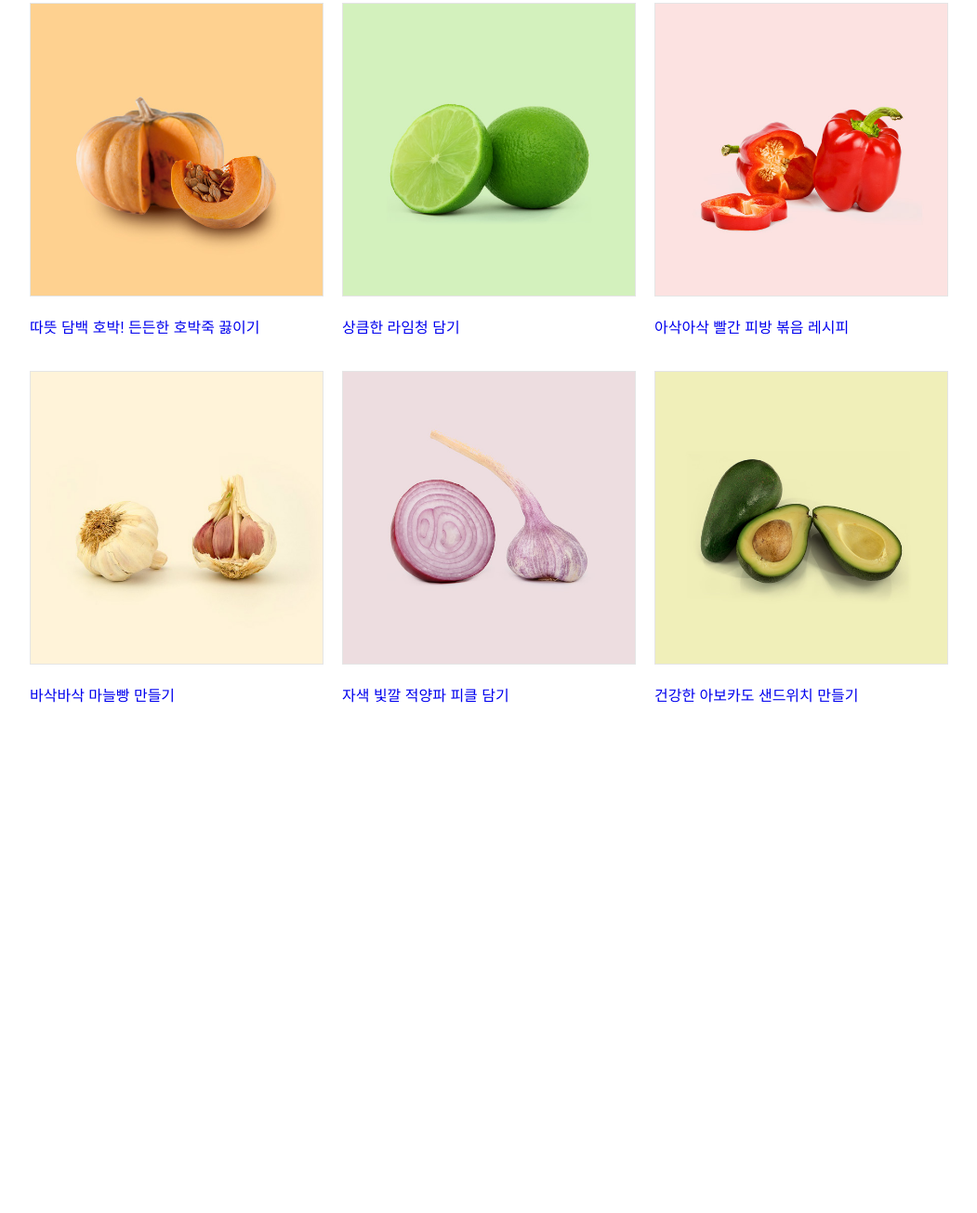
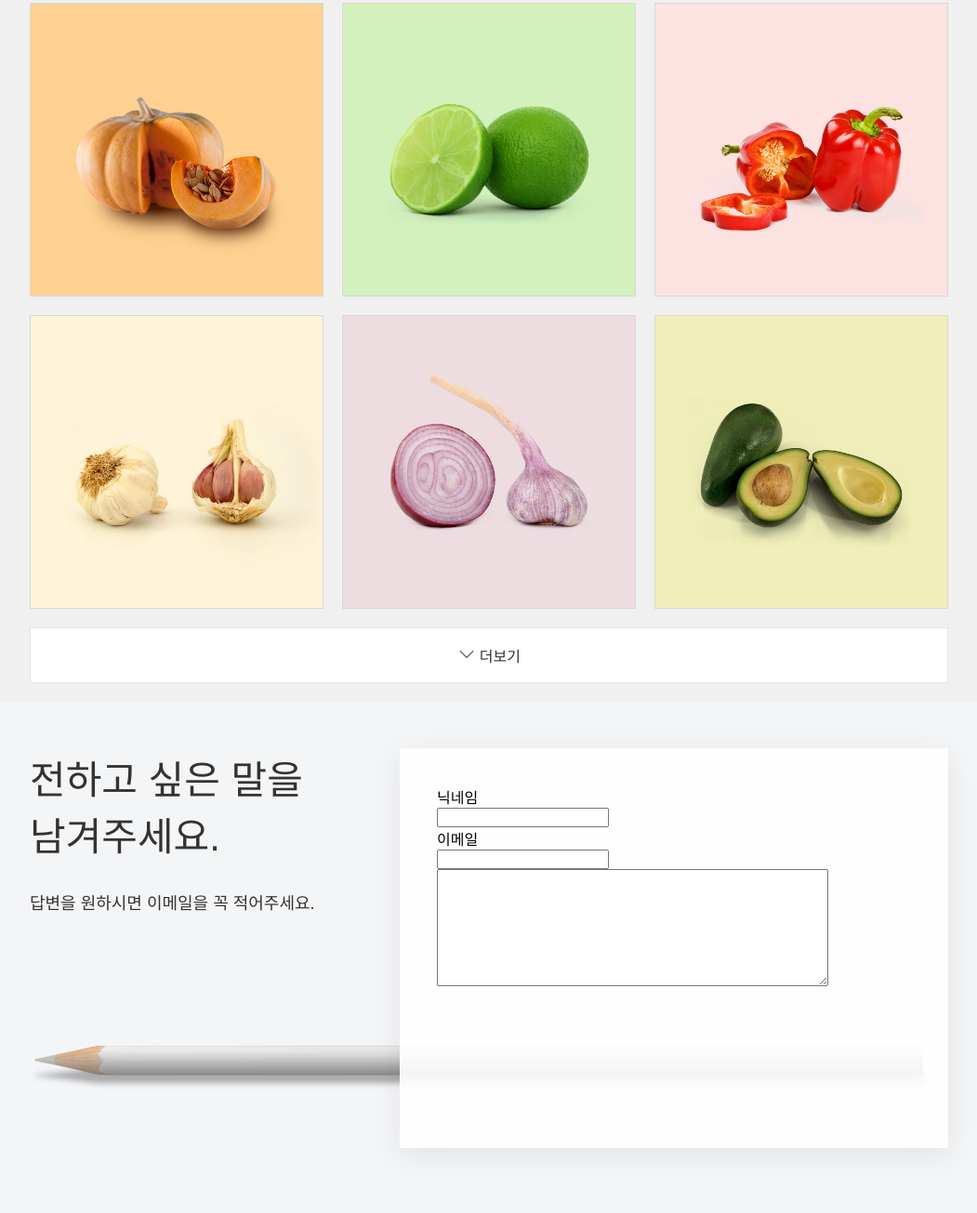
Before and after one commit to gonyy22/boostcourse_projectC, a plain HTML site: page main.html in a window 1280 px wide. Shown: the part 507-1812 px from the top of the page at 93% size, without its empty margins (114-1165 px from the left). Before the commit the page ends 1302 px from the top, so only its background shows below. Drawn offline with Linux system fonts and the light colour scheme.

Commit message:
update html,css overall

```diff
--- a/css/foodwith.css
+++ b/css/foodwith.css
@@ -90,52 +90,129 @@ nav a:hover{
 .intro_img_wrap{
   float: left;
 }
-section{
+.food_img_section{
+  height: 772px;
   background-color: #f0f0f0;
 }
 .food_img_wrap{
   width:988px;
-    margin: 20px auto;
+  margin: 0 auto;
 }
-.food_img_wrap img{
+.food_img_wrap .thumbnail_food{
   width:316px;
   height: 316px;
   border: 1px solid rgba(0, 0, 0, 0.1);
   box-sizing: border-box;
 }
-.food_img_wrap img:hover{
+.food_img_wrap .thumbnail_food:hover{
   opacity: 0.5;
 }
 .food_img_wrap a:hover .dimmed{
   display: block;
 }
+.food_img_wrap:after{
+  display: block;
+  clear: both;
+  content: '';
+}
 .food_img_wrap li{
   float:left;
-}
-.food_img_wrap a{
   position: relative;
+  display: block;
+  width:316px;
+  height: 316px;
+  margin-top:20px;
 }
 .food_img_wrap li + li{
   margin-left: 20px;
-    margin-bottom: 20px;
 }
 .food_img_wrap li:nth-child(3n+1){
   margin-left: 0;
-/* }
+}
 .dimmed{
   position: absolute;
   display: none;
   left:1px;
   right:1px;
-    bottom:3px;
+  bottom:1px;
   height: 60px;
-    width:270px;
   background-color: #fff;
   padding: 0 20px;
+  text-align: center;
+  font-size: 18px;
+  color:#333;
+}
+.dimmed p{
   overflow: hidden;
   text-overflow: ellipsis;
   white-space: nowrap;
-    text-align: center;
+}
+.more_bt{
+  width:988px;
+  height: 60px;
+  margin:20px auto 0;
+  border: 1px solid rgba(0, 0, 0, 0.1);
+  background-color: #fff;
+  cursor: pointer;
+}
+.more_bt_img{
+  display: inline-block;
+  vertical-align: top;
+  width: 20px;
+  height: 20px;
+}
+.more_bt .text_bt{
+  display: inline-block;
+  font-size: 16px;
+  color:#333;
+}
+.form_wrap{
+  background-color: #f4f5f7;
+  height: 550px;
+}
+.form_inner_wrap{
+  position: relative;
+  width:988px;
+  margin: 0 auto;
+}
+.form_bg_img{
+  position: absolute;
+  z-index: 1;
+  display: block;
+  top:370px;
+  left:0;
+}
+.form_intro_wrap{
+  float:left;
+  width:320px;
+  margin-top: 50px;
+}
+.form_intro{
+  font-size: 42px;
+  color:#333;
+  margin-top: 50px;
+}
+.form_intro_detail{
   font-size: 18px;
   color:#333;
-} */
+  margin-top: 30px;
+}
+.form_shape{
+  position: absolute;
+  z-index: 10;
+  width: 510px;
+  height: 350px;
+  background-color: rgba(255, 255, 255, 0.9);
+  float: right;
+  display: block;
+  right:0;
+  margin-top: 50px;
+  padding:40px;
+  box-shadow:0 8px 32px 0 rgba(0, 0, 0, 0.08);
+}
+.input_text{
+  display: block;
+}
+.input_text{
+  display: block;
+}
--- a/main.html
+++ b/main.html
@@ -33,18 +33,20 @@
         </div>
       </div>
       <section>
-                    <ul class="food_img_wrap">
+      <div class="food_img_section">
+        <div class="food_img_wrap">
+          <ul>
             <li>
               <a href="#">
-                                <img src="./image/thumbnail_pumpkin.jpg" alt="">
+                <img src="./image/thumbnail_pumpkin.jpg" alt="" class="thumbnail_food">
                 <div class="dimmed">
-                                    <p>따뜻 담백 호박! 든든한 호박죽 끓이기</p>
+                  <p>따뜻 담백 호박! 든든한 호박죽 맛있게 끓이기</p>
                 </div>
               </a>
             </li>
             <li>
               <a href="#">
-                                <img src="./image/thumbnail_lime.jpg" alt="">
+                <img src="./image/thumbnail_lime.jpg" alt="" class="thumbnail_food">
                 <div class="dimmed">
                   <p>상큼한 라임청 담기</p>
                 </div>
@@ -52,7 +54,7 @@
             </li>
             <li>
               <a href="#">
-                                <img src="./image/thumbnail_paprika.jpg" alt="">
+                <img src="./image/thumbnail_paprika.jpg" alt="" class="thumbnail_food">
                 <div class="dimmed">
                   <p>아삭아삭 빨간 피방 볶음 레시피</p>
                 </div>
@@ -60,7 +62,7 @@
             </li>
             <li>
               <a href="#">
-                                <img src="./image/thumbnail_garlic.jpg" alt="">
+                <img src="./image/thumbnail_garlic.jpg" alt="" class="thumbnail_food">
                 <div class="dimmed">
                   <p>바삭바삭 마늘빵 만들기</p>
                 </div>
@@ -68,7 +70,7 @@
             </li>
             <li>
               <a href="#">
-                                <img src="./image/thumbnail_onion.jpg" alt="">
+                <img src="./image/thumbnail_onion.jpg" alt="" class="thumbnail_food">
                 <div class="dimmed">
                   <p>자색 빛깔 적양파 피클 담기</p>
                 </div>
@@ -76,13 +78,35 @@
             </li>
             <li>
               <a href="#">
-                                <img src="./image/thumbnail_avocado.jpg" alt="">
+                <img src="./image/thumbnail_avocado.jpg" alt="" class="thumbnail_food">
                 <div class="dimmed">
                   <p>건강한 아보카도 샌드위치 만들기</p>
                 </div>
               </a>
             </li>
           </ul>
+          <button type="button" name="더보기" class="more_bt">
+            <img src="./image/icon_arrow_more.png" alt="" class="more_bt_img">
+            <span class="text_bt">더보기</span>
+          </button>
+        </div>
+      </div>
+    </section>
+    <section>
+      <div class="form_wrap">
+        <div class="form_inner_wrap">
+          <form class="form_shape" action="index.html" method="post">
+            <label for="nickname" class="input_text">닉네임</label><input type="text" id="nickname" name="" value="" class="input_shape">
+            <label for="email" class="input_text">이메일</label><input type="text" id="email" name="" value="" class="input_shape">
+            <textarea name="name" rows="8" cols="50"></textarea>
+          </form>
+          <div class="form_intro_wrap">
+            <span class="form_intro">전하고 싶은 말을 남겨주세요.</span>
+            <p class="form_intro_detail">답변을 원하시면 이메일을 꼭 적어주세요.</p>
+          </div>
+            <img src="./image/bg_pencil.png" alt="" class="form_bg_img">
+        </div>
+      </div>
     </section>
     </main>
   </div>
```
Lines whose indentation alone changed are shown as unchanged.
